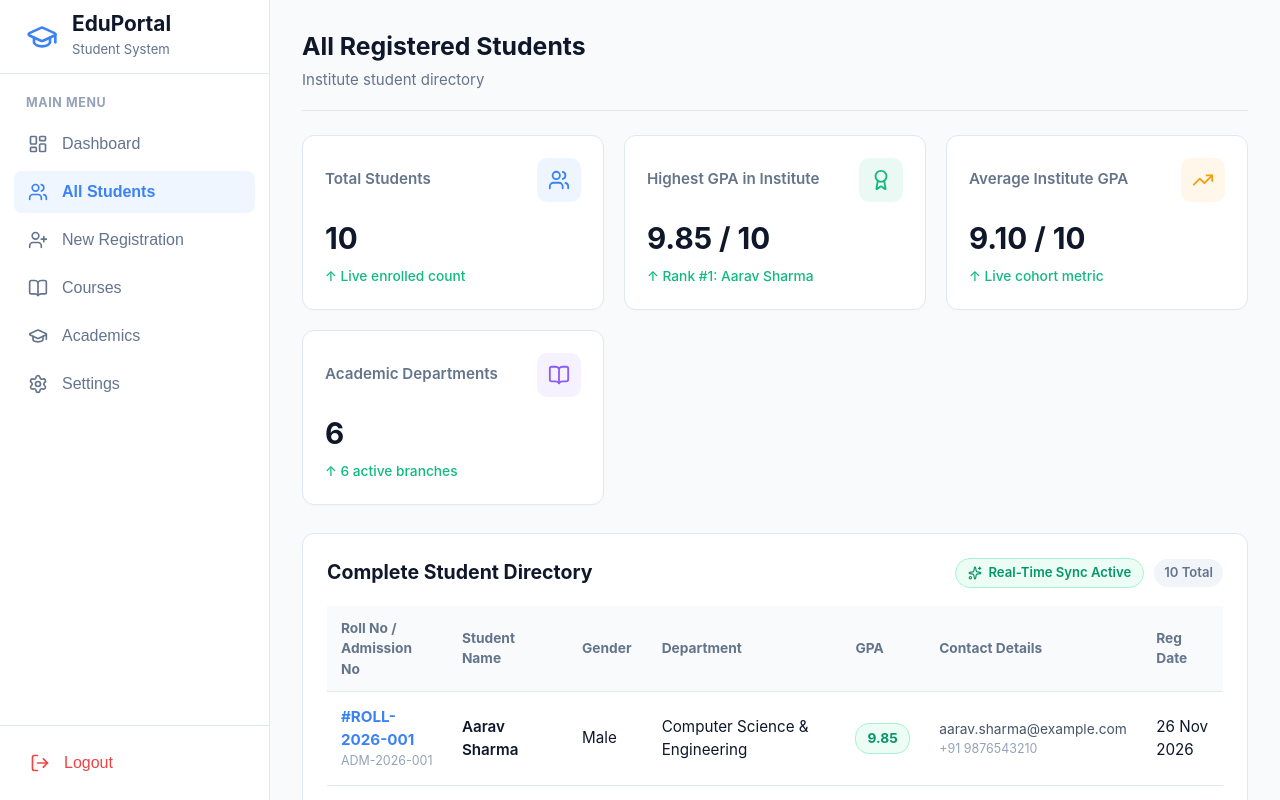
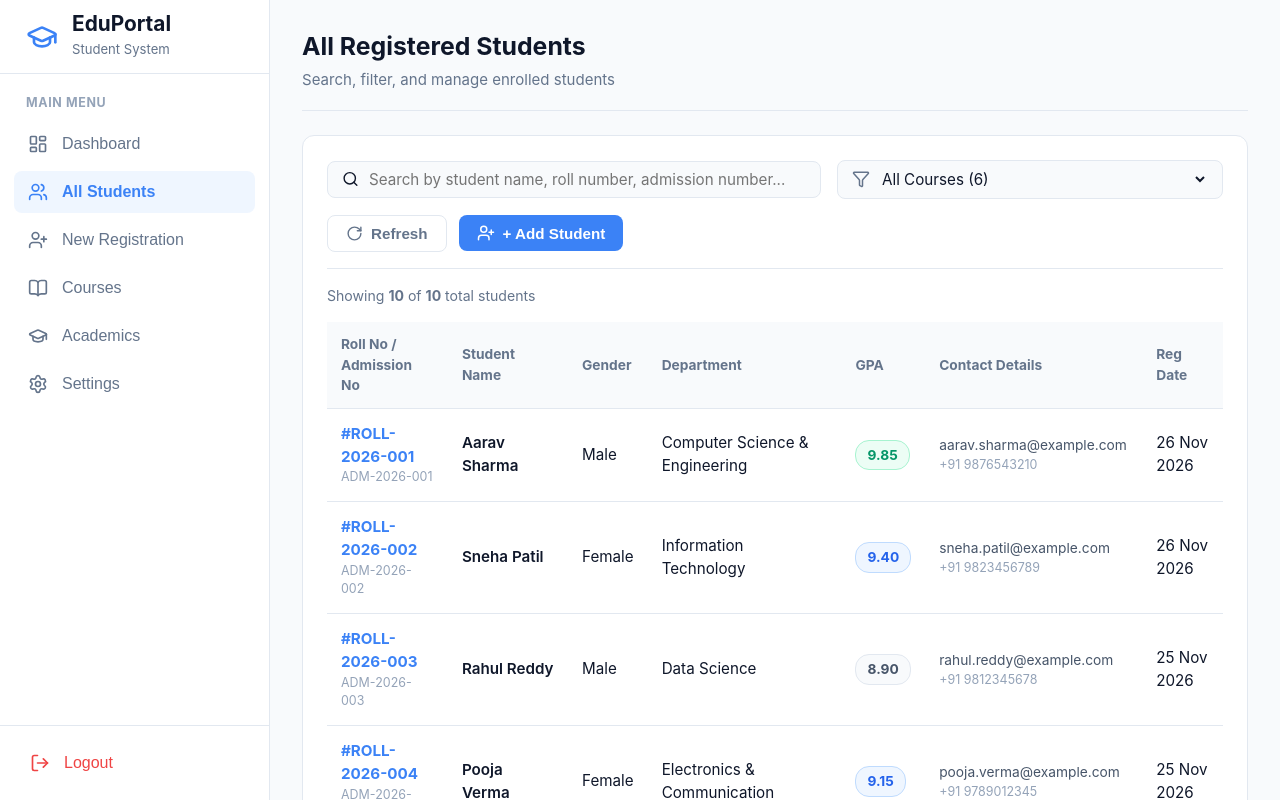
Before and after one commit to Lokesh00-11/student_registration, a React (Vite) app in the folder frontend/: page / in a window 1280 px wide. Both pictures are taken after a click on the button "All Students". Shown: the top 800 px of the page. Built offline with nearby package versions, Linux system fonts and the light colour scheme.

Commit message:
Add active search, course filter, refresh and add student button to All Students page without cards header

```diff
--- a/frontend/src/App.css
+++ b/frontend/src/App.css
@@ -572,3 +572,129 @@
     grid-column: span 1;
   }
 }
+
+/* ====================================================
+   All Students Directory Page Styles
+   ==================================================== */
+.fullwidth-directory-panel {
+  width: 100%;
+  display: flex;
+  flex-direction: column;
+  gap: 16px;
+}
+
+.directory-toolbar {
+  display: flex;
+  align-items: center;
+  justify-content: space-between;
+  gap: 16px;
+  flex-wrap: wrap;
+  padding-bottom: 16px;
+  border-bottom: 1px solid var(--border-color);
+}
+
+.toolbar-search {
+  flex: 1;
+  min-width: 280px;
+  display: flex;
+  align-items: center;
+  gap: 10px;
+  background-color: #f8fafc;
+  border: 1px solid var(--border-color);
+  border-radius: 8px;
+  padding: 8px 14px;
+  position: relative;
+  transition: border-color 0.2s ease, box-shadow 0.2s ease;
+}
+
+.toolbar-search:focus-within {
+  border-color: var(--primary-color);
+  box-shadow: 0 0 0 3px rgba(59, 130, 246, 0.15);
+  background-color: #ffffff;
+}
+
+.toolbar-search input {
+  width: 100%;
+  border: none;
+  background: none;
+  outline: none;
+  font-size: 0.95rem;
+  font-family: inherit;
+  color: var(--text-primary);
+}
+
+.clear-search-btn {
+  background: none;
+  border: none;
+  font-size: 1.2rem;
+  line-height: 1;
+  color: var(--text-secondary);
+  cursor: pointer;
+}
+
+.clear-search-btn:hover {
+  color: var(--text-primary);
+}
+
+.toolbar-filter {
+  display: flex;
+  align-items: center;
+  gap: 8px;
+  background-color: #f8fafc;
+  border: 1px solid var(--border-color);
+  border-radius: 8px;
+  padding: 8px 14px;
+}
+
+.filter-icon {
+  color: var(--text-secondary);
+}
+
+.toolbar-filter select {
+  border: none;
+  background: none;
+  outline: none;
+  font-size: 0.95rem;
+  font-family: inherit;
+  color: var(--text-primary);
+  cursor: pointer;
+}
+
+.toolbar-actions {
+  display: flex;
+  align-items: center;
+  gap: 12px;
+}
+
+.toolbar-btn {
+  display: flex;
+  align-items: center;
+  gap: 8px;
+  padding: 9px 18px;
+  font-size: 0.95rem;
+  font-weight: 600;
+  border-radius: 8px;
+  white-space: nowrap;
+}
+
+.directory-status-bar {
+  display: flex;
+  align-items: center;
+  justify-content: space-between;
+  font-size: 0.88rem;
+  color: var(--text-secondary);
+}
+
+.reset-filters-link {
+  background: none;
+  border: none;
+  color: var(--primary-color);
+  font-size: 0.88rem;
+  font-weight: 600;
+  cursor: pointer;
+  text-decoration: underline;
+}
+
+.reset-filters-link:hover {
+  color: var(--primary-hover);
+}
--- a/frontend/src/App.tsx
+++ b/frontend/src/App.tsx
@@ -3,7 +3,17 @@ import { Sidebar } from './components/Sidebar';
 import { DashboardCard } from './components/DashboardCard';
 import { StudentRegistrationForm, type StudentFormData } from './components/StudentRegistrationForm';
 import { DEPARTMENTS } from './constants/departments';
-import { Users, Award, BookOpen, TrendingUp, Sparkles } from 'lucide-react';
+import {
+  Users,
+  Award,
+  BookOpen,
+  TrendingUp,
+  Sparkles,
+  Search,
+  Filter,
+  RotateCw,
+  UserPlus
+} from 'lucide-react';
 import './App.css';
 
 export interface StudentRecord {
@@ -134,13 +144,16 @@ const defaultInitialStudents: StudentRecord[] = [
 export function App() {
   const [activeTab, setActiveTab] = useState('dashboard');
 
+  // Search & Filter State for All Students page
+  const [searchQuery, setSearchQuery] = useState('');
+  const [selectedCourseFilter, setSelectedCourseFilter] = useState('ALL');
+
   // Real-time Persistent Students State
   const [students, setStudents] = useState<StudentRecord[]>(() => {
     try {
       const saved = localStorage.getItem('edu_realtime_students');
       if (saved) {
         const parsed: StudentRecord[] = JSON.parse(saved);
-        // Normalize any old cached department names
         return parsed.map((s) => ({
           ...s,
           course: s.course === 'Data Science & AI' ? 'Data Science' : s.course,
@@ -193,6 +206,21 @@ export function App() {
     setStudents((prev) => [formatted, ...prev]);
   };
 
+  // Filtered Students for the All Students page
+  const filteredStudents = students.filter((student) => {
+    const query = searchQuery.trim().toLowerCase();
+    const matchesSearch =
+      query === '' ||
+      student.name.toLowerCase().includes(query) ||
+      student.id.toLowerCase().includes(query) ||
+      student.admissionNo.toLowerCase().includes(query);
+
+    const matchesCourse =
+      selectedCourseFilter === 'ALL' || student.course === selectedCourseFilter;
+
+    return matchesSearch && matchesCourse;
+  });
+
   return (
     <div className="app-layout">
       {/* Sidebar Navigation */}
@@ -201,7 +229,7 @@ export function App() {
       {/* Main Content Area */}
       <div className="main-wrapper headerless-main">
         <main className="content-container">
-          {/* Top Page Title Bar (Header and right-side icon removed) */}
+          {/* Top Page Title Bar */}
           <div className="page-top-bar">
             <div>
               <h1 className="page-main-heading">
@@ -216,6 +244,8 @@ export function App() {
               <p className="page-sub-heading">
                 {activeTab === 'dashboard'
                   ? 'Real-time performance metrics and student directory'
+                  : activeTab === 'students'
+                  ? 'Search, filter, and manage enrolled students'
                   : activeTab === 'registration'
                   ? 'Enter personal, academic, parent and contact information'
                   : 'Institute student directory'}
@@ -228,7 +258,159 @@ export function App() {
               onSuccess={handleStudentAdded}
               existingCount={students.length}
             />
+          ) : activeTab === 'students' ? (
+            /* ALL STUDENTS PAGE (Cards Header Removed, Active Search, Filters, Refresh, Add Student) */
+            <div className="panel fullwidth-directory-panel">
+              {/* Active Search & Filter Toolbar */}
+              <div className="directory-toolbar">
+                {/* Search by Name, Roll No, Admission No */}
+                <div className="toolbar-search">
+                  <Search size={18} className="search-icon" />
+                  <input
+                    type="text"
+                    placeholder="Search by student name, roll number, admission number..."
+                    value={searchQuery}
+                    onChange={(e) => setSearchQuery(e.target.value)}
+                  />
+                  {searchQuery && (
+                    <button
+                      className="clear-search-btn"
+                      onClick={() => setSearchQuery('')}
+                      title="Clear search"
+                    >
+                      ×
+                    </button>
+                  )}
+                </div>
+
+                {/* Course Filter Dropdown */}
+                <div className="toolbar-filter">
+                  <Filter size={18} className="filter-icon" />
+                  <select
+                    value={selectedCourseFilter}
+                    onChange={(e) => setSelectedCourseFilter(e.target.value)}
+                  >
+                    <option value="ALL">All Courses ({DEPARTMENTS.length})</option>
+                    {DEPARTMENTS.map((dept) => (
+                      <option key={dept} value={dept}>
+                        {dept}
+                      </option>
+                    ))}
+                  </select>
+                </div>
+
+                {/* Toolbar Actions: Refresh & Add Student */}
+                <div className="toolbar-actions">
+                  <button
+                    className="secondary-btn toolbar-btn"
+                    title="Refresh student list"
+                    onClick={() => {
+                      setSearchQuery('');
+                      setSelectedCourseFilter('ALL');
+                    }}
+                  >
+                    <RotateCw size={17} />
+                    <span>Refresh</span>
+                  </button>
+
+                  <button
+                    className="primary-btn toolbar-btn"
+                    onClick={() => setActiveTab('registration')}
+                  >
+                    <UserPlus size={18} />
+                    <span>+ Add Student</span>
+                  </button>
+                </div>
+              </div>
+
+              {/* Status Banner */}
+              <div className="directory-status-bar">
+                <span>
+                  Showing <strong>{filteredStudents.length}</strong> of{' '}
+                  <strong>{students.length}</strong> total students
+                  {selectedCourseFilter !== 'ALL' && ` in ${selectedCourseFilter}`}
+                </span>
+                {(searchQuery || selectedCourseFilter !== 'ALL') && (
+                  <button
+                    className="reset-filters-link"
+                    onClick={() => {
+                      setSearchQuery('');
+                      setSelectedCourseFilter('ALL');
+                    }}
+                  >
+                    Clear Filters
+                  </button>
+                )}
+              </div>
+
+              {/* All Students Table */}
+              <div className="table-responsive">
+                <table className="data-table">
+                  <thead>
+                    <tr>
+                      <th>Roll No / Admission No</th>
+                      <th>Student Name</th>
+                      <th>Gender</th>
+                      <th>Department</th>
+                      <th>GPA</th>
+                      <th>Contact Details</th>
+                      <th>Reg Date</th>
+                    </tr>
+                  </thead>
+                  <tbody>
+                    {filteredStudents.length > 0 ? (
+                      filteredStudents.map((student) => (
+                        <tr key={student.id}>
+                          <td>
+                            <strong style={{ color: 'var(--primary-color)' }}>
+                              #{student.id}
+                            </strong>
+                            <div style={{ fontSize: '0.78rem', color: '#94a3b8' }}>
+                              {student.admissionNo}
+                            </div>
+                          </td>
+                          <td>
+                            <div style={{ fontWeight: 600 }}>{student.name}</div>
+                          </td>
+                          <td>{student.gender}</td>
+                          <td>{student.course}</td>
+                          <td>
+                            <span
+                              className={`gpa-pill ${
+                                student.gpa >= 9.5
+                                ? 'gpa-top'
+                                : student.gpa >= 9.0
+                                ? 'gpa-high'
+                                : 'gpa-standard'
+                              }`}
+                            >
+                              {student.gpa.toFixed(2)}
+                            </span>
+                          </td>
+                          <td>
+                            <div style={{ fontSize: '0.86rem', color: '#475569' }}>
+                              {student.email}
+                            </div>
+                            <div style={{ fontSize: '0.78rem', color: '#94a3b8' }}>
+                              +91 {student.phone}
+                            </div>
+                          </td>
+                          <td>{student.date}</td>
+                        </tr>
+                      ))
                     ) : (
+                      <tr>
+                        <td colSpan={7} style={{ textAlign: 'center', padding: '40px', color: '#94a3b8' }}>
+                          No students found matching "<strong>{searchQuery}</strong>". Try a different keyword or reset filters.
+                        </td>
+                      </tr>
+                    )}
+                  </tbody>
+                </table>
+              </div>
+            </div>
+          ) : (
+            /* DASHBOARD PAGE (Shows 4 Metric Cards + Recent Students + Real-Time Summary) */
             <>
               {/* Dynamic Accurate Metric Cards */}
               <section className="cards-grid">
@@ -271,14 +453,9 @@ export function App() {
 
               {/* Students Table Section */}
               <section className="dashboard-sections">
-                <div
-                  className="panel recent-registrations"
-                  style={{ gridColumn: activeTab === 'students' ? '1 / -1' : undefined }}
-                >
+                <div className="panel recent-registrations">
                   <div className="panel-header">
-                    <h2>
-                      {activeTab === 'students' ? 'Complete Student Directory' : 'Student Registrations'}
-                    </h2>
+                    <h2>Recent Student Registrations</h2>
                     <div style={{ display: 'flex', gap: '10px', alignItems: 'center' }}>
                       <span className="live-indicator">
                         <Sparkles size={14} /> Real-Time Sync Active
@@ -301,7 +478,7 @@ export function App() {
                         </tr>
                       </thead>
                       <tbody>
-                        {students.map((student) => (
+                        {students.slice(0, 5).map((student) => (
                           <tr key={student.id}>
                             <td>
                               <strong style={{ color: 'var(--primary-color)' }}>
@@ -345,7 +522,6 @@ export function App() {
                   </div>
                 </div>
 
-                {activeTab !== 'students' && (
                 <div className="panel quick-actions">
                   <div className="panel-header">
                     <h2>Real-Time Summary</h2>
@@ -373,7 +549,6 @@ export function App() {
                     </button>
                   </div>
                 </div>
-                )}
               </section>
             </>
           )}
```
Lines whose indentation alone changed are shown as unchanged.
